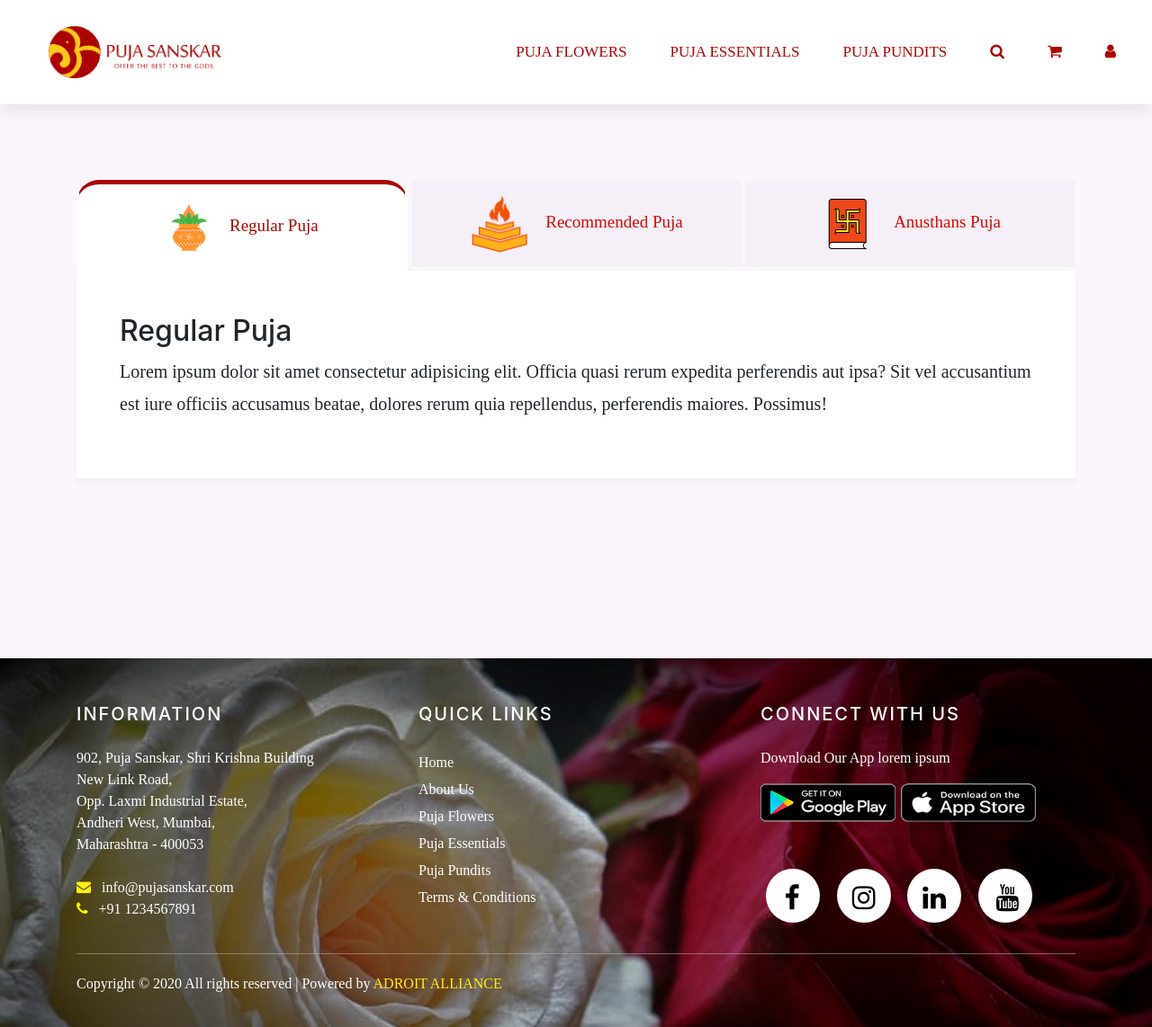
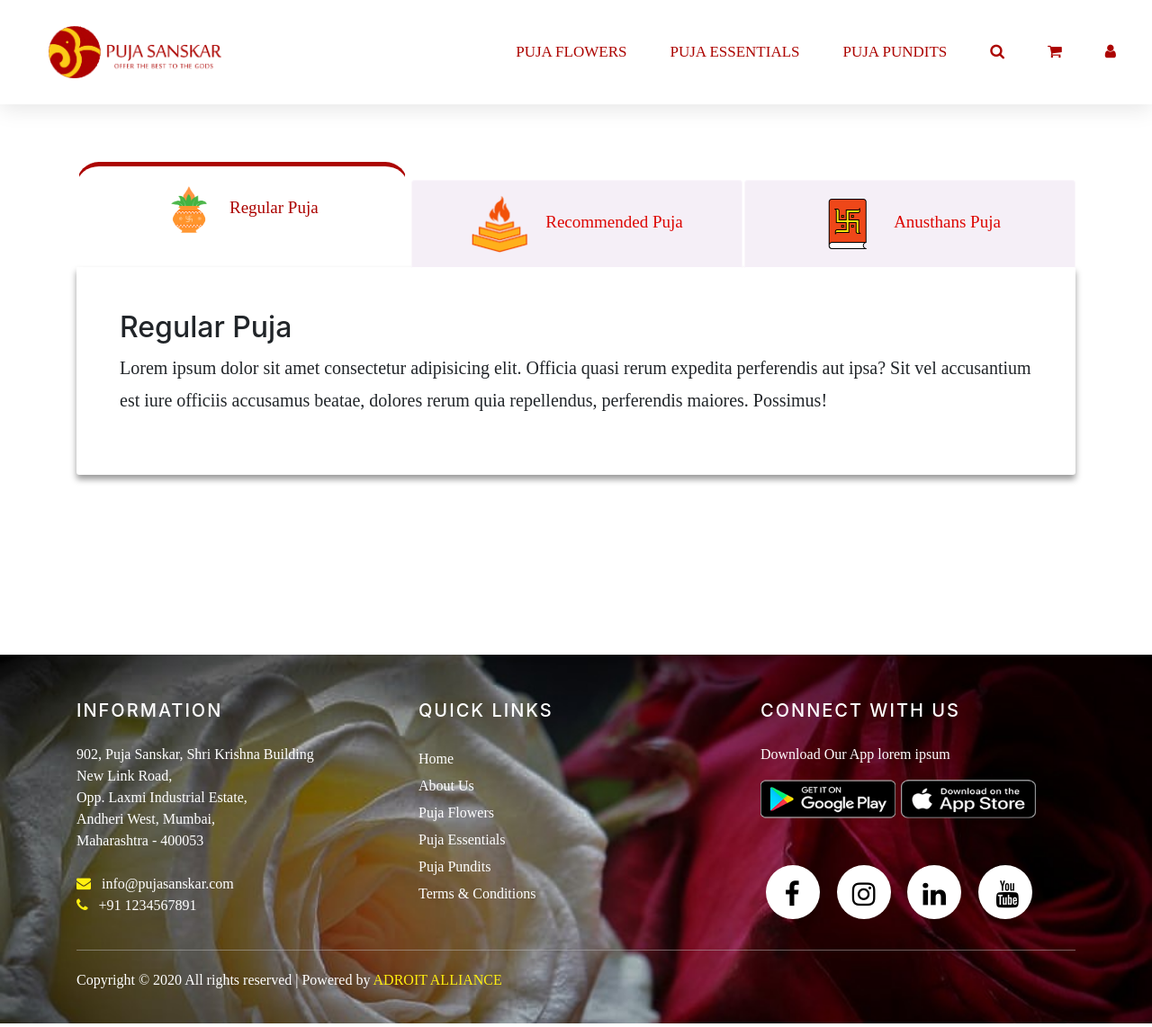
Before and after one commit to Shrirama-Upadhya-A/poojas-final, a PHP site: page /pundits.html in a window 1280 px wide. Shown: the whole page at 90% size. Run offline with PHP 8.4, Linux system fonts and the light colour scheme; some libraries are stand-ins or nearby versions; some web fonts are replaced.

Commit message:
Update style3.css

```diff
--- a/css/style3.css
+++ b/css/style3.css
@@ -67,10 +67,6 @@
     font-weight: 300;
 }
 
-.light-bg {
-    background-color: #faf6fb;
-}
-
 .section {
     padding: 25vh 0;
 }
@@ -83,7 +79,7 @@
     border-bottom-right-radius: 3px;
     border-bottom-left-radius: 3px;
     background-color: #FFF;
-    box-shadow: 0px 5px 7px 0px rgba(0, 0, 0, 0.04);
+    box-shadow: 0px 5px 7px 0px rgba(0, 0, 0, 0.4);
     padding: 3rem;
 }
 
@@ -121,6 +117,7 @@
     border-top-width: 5px;
     border-radius: 25px;
     border-bottom-left-radius: 5px;
+    margin-top: -20px;
     border-bottom-right-radius: 0px;
     border-color: #ac0401 #fff #FFF;
     color: #ac0401;
```
